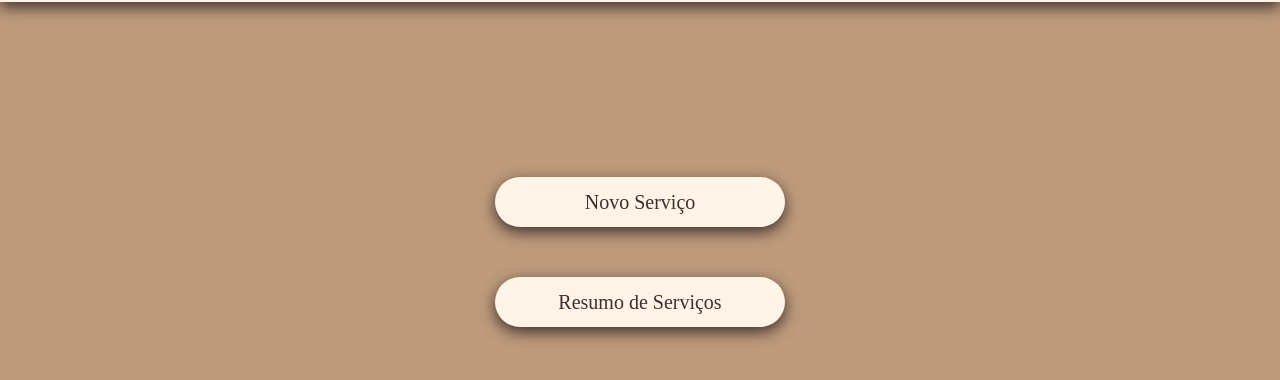
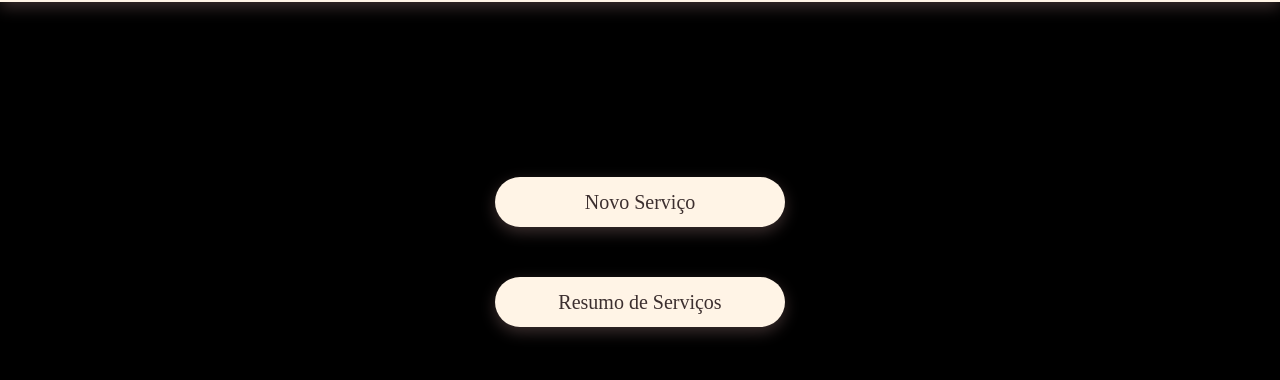
Before and after one commit to Suunn12/Beauty-Sal-o, a plain HTML site: page index.html in a window 1280 px wide. Shown: the part 88-468 px from the top of the page. Drawn offline with Linux system fonts and the light colour scheme; a web font is replaced by a local one.

Commit message:
Update Beauty.css

```diff
--- a/css/Beauty.css
+++ b/css/Beauty.css
@@ -4,7 +4,8 @@
 }
 
 body{
-	background-color: #be9b7b;
+	-background-color: #be9b7b;
+	background-color: black;
 }
 
 .cabecalho{
```
